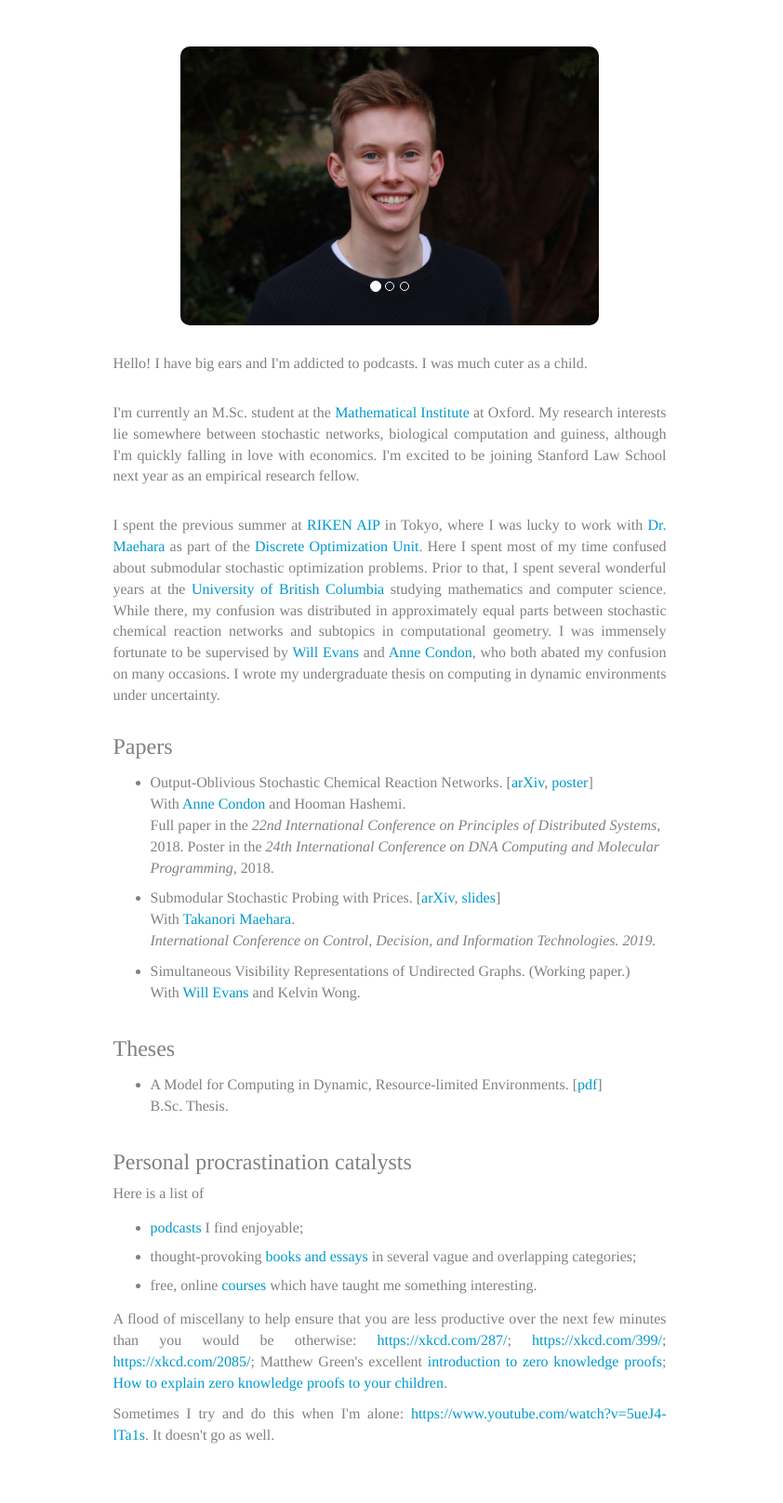
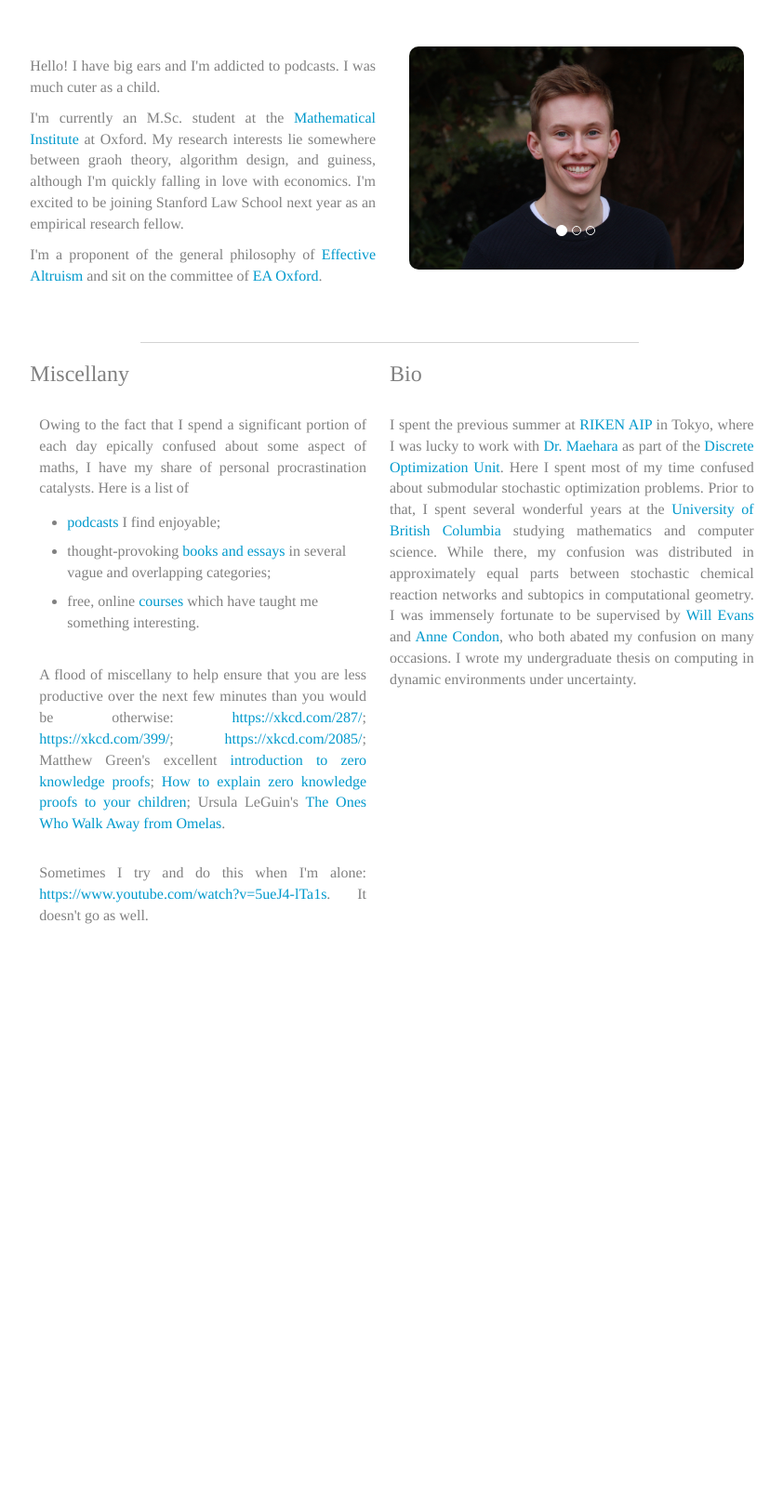
Before and after one commit to bchugg/bchugg.github.io, a PHP site: page / in a window 1280 px wide. Shown: the part 77-1694 px from the top of the page at 93% size, without its empty margins (221-1063 px from the left). After the commit the page ends 1071 px from the top, so only its background shows below. Run offline with PHP 8.4, Linux system fonts and the light colour scheme; some libraries are stand-ins or nearby versions.

Commit message:
general formatting

```diff
--- a/assets/stylesheets/main.css
+++ b/assets/stylesheets/main.css
@@ -51,48 +51,6 @@ sass file */
 #header .navbar-default .navbar-nav > .open > a:hover {
   background-color: white; }
 
-/*header {
-	border-bottom: solid;
-	padding-bottom: 10px;
-	border-bottom-color: gray;
-	border-bottom-width: 2px;
-	.name {
-		h2 {
-			font-family: 'Lobster';
-			font-weight: bold;
-			font-variant: small-caps;
-
-			@media (min-width: $min_desktop_width) {
-				text-align: left;
-			}
-			@media(max-width: $max_mobile_width) {
-				text-align: center;
-			}
-			a {
-				&:hover {
-					color: $linkcolor;
-					text-decoration: none;
-				}
-			}
-		}
-	}
-	.social {
-		img {
-			@media (min-width: $min_desktop_width) {
-				float: right;
-			}
-			margin: 15px 15px 15px 0;
-			height: 30px;
-			width: auto;
-			-webkit-transition: opacity .3s;
-        	transition: opacity .3s;
-			&:hover {
-				opacity: 0.4;
-			}
-
-		}
-	}
-}*/
 .main-body {
   color: gray;
   font-family: times;
@@ -105,8 +63,18 @@ sass file */
     font-size: 12pt; }
   .main-body h2, .main-body h3 {
     color: gray; }
+  .main-body .col-sm-8 .border {
+    padding-top: 50px;
+    border-bottom: solid lightgray 1px; }
+  .main-body .col-sm-8 .top-info {
+    padding-top: 10px; }
+  .main-body .col-sm-8 ul li {
+    padding-top: 4px;
+    padding-bottom: 4px; }
   .main-body .info h4, .main-body .info p {
-    margin-top: 30px; }
+    margin-top: 30px;
+    margin-left: 10px;
+    margin-right: 10px; }
   .main-body a {
     color: #0099cc; }
   .main-body .carousel-inner .item img {
@@ -114,16 +82,14 @@ sass file */
     display: inline; }
     @media (min-width: 768px) {
       .main-body .carousel-inner .item img {
-        height: 300px; } }
+        height: 240px; } }
     @media (max-width: 767px) {
       .main-body .carousel-inner .item img {
-        height: 150px; } }
+        height: 150px;
+        padding-top: 30px; } }
   .main-body .papers li, .main-body .theses li {
     padding-top: 5px;
     padding-bottom: 5px; }
-  .main-body .links ul li {
-    padding-top: 4px;
-    padding-bottom: 4px; }
   .main-body .podcasts h3 {
     padding-bottom: 20px; }
   .main-body .podcasts h4 li, .main-body .podcasts ul li {
--- a/assets/stylesheets/main.scss
+++ b/assets/stylesheets/main.scss
@@ -83,50 +83,6 @@ $global_font_size: 12pt;
 }
 
 
-
-/*header {
-	border-bottom: solid;
-	padding-bottom: 10px;
-	border-bottom-color: gray;
-	border-bottom-width: 2px;
-	.name {
-		h2 {
-			font-family: 'Lobster';
-			font-weight: bold;
-			font-variant: small-caps;
-
-			@media (min-width: $min_desktop_width) {
-				text-align: left;
-			}
-			@media(max-width: $max_mobile_width) {
-				text-align: center;
-			}
-			a {
-				&:hover {
-					color: $linkcolor;
-					text-decoration: none;
-				}
-			}
-		}
-	}
-	.social {
-		img {
-			@media (min-width: $min_desktop_width) {
-				float: right;
-			}
-			margin: 15px 15px 15px 0;
-			height: 30px;
-			width: auto;
-			-webkit-transition: opacity .3s;
-        	transition: opacity .3s;
-			&:hover {
-				opacity: 0.4;
-			}
-
-		}
-	}
-}*/
-
 .main-body {
 	color: gray;
 	font-family: times;
@@ -144,9 +100,28 @@ $global_font_size: 12pt;
 	h2,h3 {
 		color: gray;
 	}
+	.col-sm-8 {
+		.border {
+			padding-top: 50px;
+			border-bottom: solid lightgray 1px;
+		}
+		.top-info {
+		padding-top: 10px;
+		}
+		ul {
+			li {
+				padding-top: 4px;
+				padding-bottom: 4px;
+			}
+		}
+
+	}
+
 	.info {
 		h4, p  {
 			margin-top: 30px;
+			margin-left: 10px;
+			margin-right: 10px;
 		}
 	}
 	a {
@@ -158,10 +133,11 @@ $global_font_size: 12pt;
 			border-radius: 10px;
 			display: inline;
 			@media (min-width: $min_desktop_width) {
-				height: 300px;
+				height: 240px;
 			}
 			@media(max-width: $max_mobile_width) {
 				height: 150px;
+				padding-top: 30px;
 			}
 		}
 	}
@@ -170,15 +146,6 @@ $global_font_size: 12pt;
 		li {
 			padding-top: 5px;
 			padding-bottom: 5px;
-		}
-	}
-
-	.links {
-		ul {
-			li {
-				padding-top: 4px;
-				padding-bottom: 4px;
-			}
 		}
 	}
 
--- a/index.html
+++ b/index.html
@@ -26,14 +26,8 @@
     	$("#header").load("shared/header.html");
 	</script>
 	<div class='container-fluid main-body'>
-		<div class='col-sm-6 col-sm-offset-3 photos text-center' id='photos'>
-
-			<script>
-    			$("#photos").load("shared/carousel.html");
-			</script>
-
-		</div>
-		<div class='col-sm-6 col-sm-offset-3 info'>
+		<div class='col-sm-8 col-sm-offset-2'>
+			<div class='col-sm-6 top-info'>
 				<p>
 					Hello! I have big ears and I'm addicted to podcasts.
 					I was much cuter as a child.
@@ -41,9 +35,52 @@
 
 				<p>
 					I'm currently an M.Sc. student at the <a rel='nofollow' href="https://www.maths.ox.ac.uk/">Mathematical Institute</a>
-				at Oxford. My research interests lie somewhere between stochastic networks,
-				biological computation and guiness, although I'm quickly falling in love with economics. I'm excited to be joining Stanford Law School next year as an empirical research fellow.
+					at Oxford. My research interests lie somewhere between graoh theory,
+					algorithm design, and guiness, although I'm quickly falling in love with economics. I'm excited to be joining Stanford Law School next year as an empirical research fellow.
 				</p>
+
+				<p>
+					I'm a proponent of the general philosophy of <a href="https://www.effectivealtruism.org/">Effective Altruism</a> and sit on the committee of <a href="http://www.eaoxford.com/about-us">EA Oxford</a>.
+				</p>
+			</div>
+			<div class='col-sm-6 photos text-center' id='photos'>
+
+				<script>
+	    			$("#photos").load("shared/carousel.html");
+				</script>
+
+			</div>
+			<div class='col-sm-8 col-sm-offset-2 border'>
+			</div>
+		</div>
+
+		<div class='col-sm-8 col-sm-offset-2 info'>
+			<div class='col-sm-6'>
+				<h3>Miscellany</h3>
+				<p>
+					Owing to the fact that I spend a significant portion of each day epically confused about some aspect of maths, I have my share of personal procrastination catalysts. Here is a list of
+					<ul>
+						<li><a href="podcasts.html">podcasts</a> I find enjoyable;</li>
+						<li>thought-provoking <a href="books.html">books and essays</a> in several vague and overlapping categories;</li>
+						<li>free, online <a href="courses.html">courses</a> which have taught me something interesting.</li>
+					</ul>
+				<p>
+
+				<p>A flood of miscellany to help ensure that you are less productive over the next few minutes than you would be otherwise:
+					<a href="https://xkcd.com/287/" rel='nofollow'>https://xkcd.com/287/</a>;
+					<a href="https://xkcd.com/399/" rel='nofollow'>https://xkcd.com/399/</a>;
+					<a href="https://xkcd.com/2085/" rel='nofollow'>https://xkcd.com/2085/</a>;
+					Matthew Green's excellent <a href="https://blog.cryptographyengineering.com/2014/11/27/zero-knowledge-proofs-illustrated-primer/" rel='nofollow'>introduction to zero knowledge proofs</a>;
+					<a href="http://pages.cs.wisc.edu/~mkowalcz/628.pdf" rel='nofollow'>How to explain zero knowledge proofs to your children</a>; Ursula LeGuin's <a href="https://www.youtube.com/watch?v=jLDen0I6TuQ&t=123s" ref='nofollow'>The Ones Who Walk Away from Omelas</a>.
+				</p>
+
+				<p>
+					Sometimes I try and do this when I'm alone: <a href=" https://www.youtube.com/watch?v=5ueJ4-lTa1s
+					" rel='nofollow'> https://www.youtube.com/watch?v=5ueJ4-lTa1s</a>. It doesn't go as well.
+				</p>
+			</div>
+			<div class-'col-sm-6'>
+				<h3>Bio</h3>
 				<p>
 					I spent the previous summer at <a href="http://www.riken.jp/en/research/labs/aip/" rel='nofollow'>RIKEN AIP</a>
 					in Tokyo, where I was  lucky to work with <a href="http://www.prefield.com/index.html" rel='nofollow'>Dr. Maehara</a>
@@ -58,90 +95,11 @@
 				 	 who both abated my confusion on many occasions. I wrote my undergraduate thesis on computing in dynamic
 				 	 environments under uncertainty.
 			 </p>
-
+			</div>
 
 		</div>
 
-		<div class='col-sm-6 col-sm-offset-3 papers'>
-			<h3>Papers</h3>
-			<p>
-				<ul>
-					<li>
-						Output-Oblivious Stochastic Chemical Reaction Networks. [<a href="https://arxiv.org/pdf/1812.04401.pdf" ref='nofollow'>arXiv</a>, <a href="files/crn_poster.pdf">poster</a>]
-						<br>
-						With <a href="https://www.cs.ubc.ca/~condon/" rel='nofollow'>Anne Condon</a> and Hooman Hashemi. <br>
-						Full paper in the <em>22nd International Conference on Principles of Distributed Systems</em>, 2018.
-						Poster in the <em>24th International Conference on DNA Computing and Molecular Programming</em>, 2018.
-					</li>
-					<li>
-						Submodular Stochastic Probing with Prices. [<a href="https://arxiv.org/pdf/1810.01730.pdf" ref='nofollow'>arXiv</a>, <a href="files/SPP_Slides.pdf">slides</a>]
-						<br>
-						With <a href="http://www.prefield.com/index.html" rel='nofollow'>Takanori Maehara</a>. <br>
-						<em> International Conference on Control, Decision, and Information Technologies. 2019.</em>
-					</li>
-					<li>
-						Simultaneous Visibility Representations of Undirected Graphs. (Working paper.)<br>
-						With <a href="http://www.cs.ubc.ca/~will/" rel='nofollow'>Will Evans</a> and Kelvin Wong.
-					</li>
-
-				</ul>
-			</p>
-
 	</div>
-
-		<div class='col-sm-6 col-sm-offset-3 theses'>
-			<h3>Theses</h3>
-			<p>
-				<ul>
-					<li>A Model for Computing in Dynamic, Resource-limited Environments. [<a href="files/thesis.pdf">pdf</a>]<br>
-					B.Sc. Thesis.
-					</li>
-				</ul>
-			</p>
-		</div>
-
-		<!-- <div class='col-sm-6 col-sm-offset-3 teaching'>
-			<h3>Some teaching</h3>
-			<h4>At UBC, I was a teaching assistant for CPSC 221: Basic algorithms and data structures, CPSC 320: Intermediate Algorithm Design and Analysis, and CPSC 420: Advanced algorithm design and analysis.</h4>
-			<h4>Random course materials:
-				<ul>
-					<li>221: <a href="./files/function_runtime.pdf">Introductory notes on analyzing function runtimes</a></li>
-					<li>420 Practice Problems: <a href="./files/linprog.pdf">Linear Programming</a>,
-						<a href="./files/npcomplete.pdf">NP-Completeness</a>,
-						<a href="./files/flow.pdf">Network Flow</a>.
-					</li>
-				</ul></h4>
-		</div> -->
-
-		<div class='col-sm-6 col-sm-offset-3 links'>
-			<h3>Personal procrastination catalysts</h3>
-
-			<p>
-				Here is a list of
-				<ul>
-					<li><a href="podcasts.html">podcasts</a> I find enjoyable;</li>
-					<li>thought-provoking <a href="books.html">books and essays</a> in several vague and overlapping categories;</li>
-					<li>free, online <a href="courses.html">courses</a> which have taught me something interesting.</li>
-				</ul>
-			</p>
-
-			<p>A flood of miscellany to help ensure that you are less productive over the next few minutes than you would be otherwise:
-				<a href="https://xkcd.com/287/" rel='nofollow'>https://xkcd.com/287/</a>;
-				<a href="https://xkcd.com/399/" rel='nofollow'>https://xkcd.com/399/</a>;
-				<a href="https://xkcd.com/2085/" rel='nofollow'>https://xkcd.com/2085/</a>;
-				Matthew Green's excellent <a href="https://blog.cryptographyengineering.com/2014/11/27/zero-knowledge-proofs-illustrated-primer/" rel='nofollow'>introduction to zero knowledge proofs</a>;
-				<a href="http://pages.cs.wisc.edu/~mkowalcz/628.pdf" rel='nofollow'>How to explain zero knowledge proofs to your children</a>.
-			</p>
-
-			<p>Sometimes I try and do this when I'm alone: <a href=" https://www.youtube.com/watch?v=5ueJ4-lTa1s
-			" rel='nofollow'> https://www.youtube.com/watch?v=5ueJ4-lTa1s</a>. It doesn't go as well.</p>
-		</div>
-
-
-		<div class='col-sm-6 col-sm-offset-3 footnotes'>
-		</div>
-	</div>
-
 
 
 </body>
--- a/shared/header.html
+++ b/shared/header.html
@@ -8,19 +8,19 @@
 	        <span class="icon-bar"></span>
 	        <span class="icon-bar"></span>
       </button>
-      <a class="navbar-brand" href="/">Ben Chugg</a>
+      <a class="navbar-brand" href="index.html">Ben Chugg</a>
     </div>
     <div class="collapse navbar-collapse" id="myNavbar">
 	    <ul class="nav navbar-nav navbar-right">
-	    	<li><a href="/papers.html">Papers</a></li>
-	    	<li><a href="#">CV</a></li>
+	    	<li><a href="papers.html">Papers</a></li>
+	    	<li><a href="files/BenChuggCV.pdf">CV</a></li>
 	      <li class="dropdown">
 	        <a class="dropdown-toggle" data-toggle="dropdown" href="#">Recommendations
 	        <span class="caret"></span></a>
 	        <ul class="dropdown-menu">
-	          <li><a href="#">Books</a></li>
-	          <li><a href="#">Podcasts</a></li>
-	          <li><a href="#">Lectures</a></li>
+	          <li><a href="books.html">Books</a></li>
+	          <li><a href="podcasts.html">Podcasts</a></li>
+	          <li><a href="courses.html">Lectures</a></li>
 	        </ul>
 	      </li>
 	      <li><a href="https://github.com/bchugg" ref='nofollow'><img src="./assets/images/github.png"></a></li>
```
Also changed, not shown: papers.html (added, +69 -0 lines), 2 other files. Lines whose indentation alone changed are shown as unchanged.
